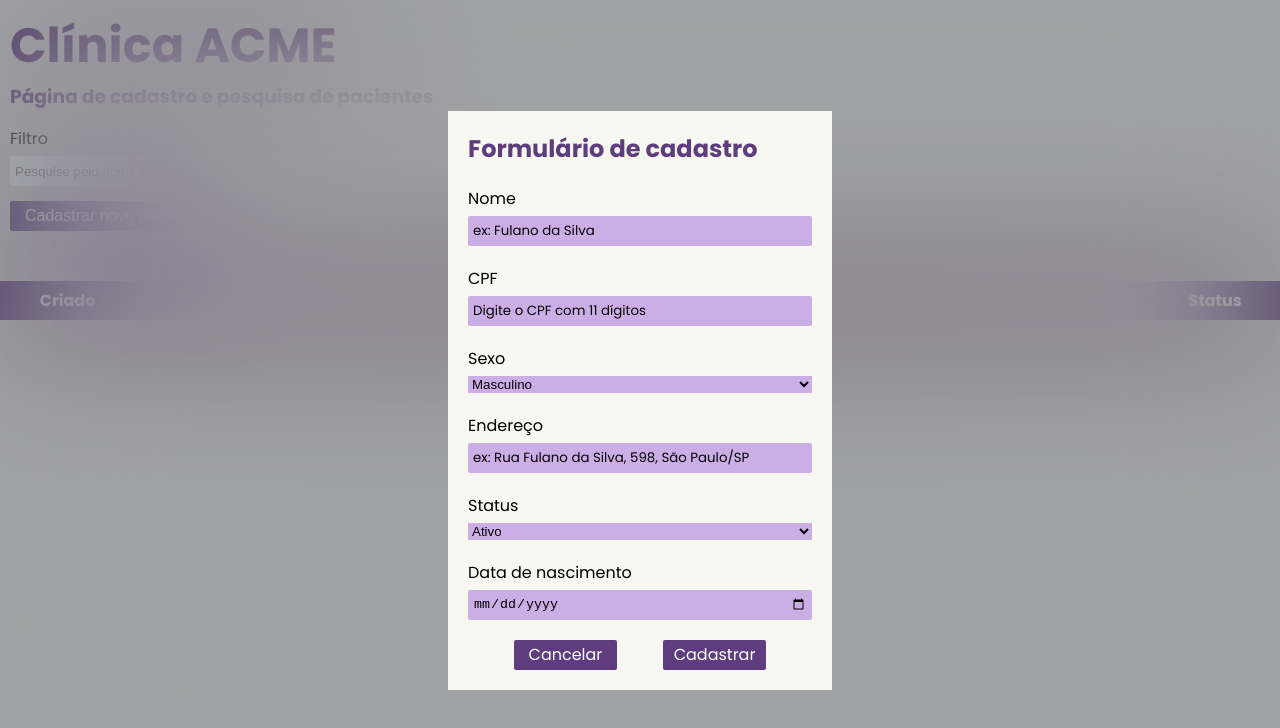
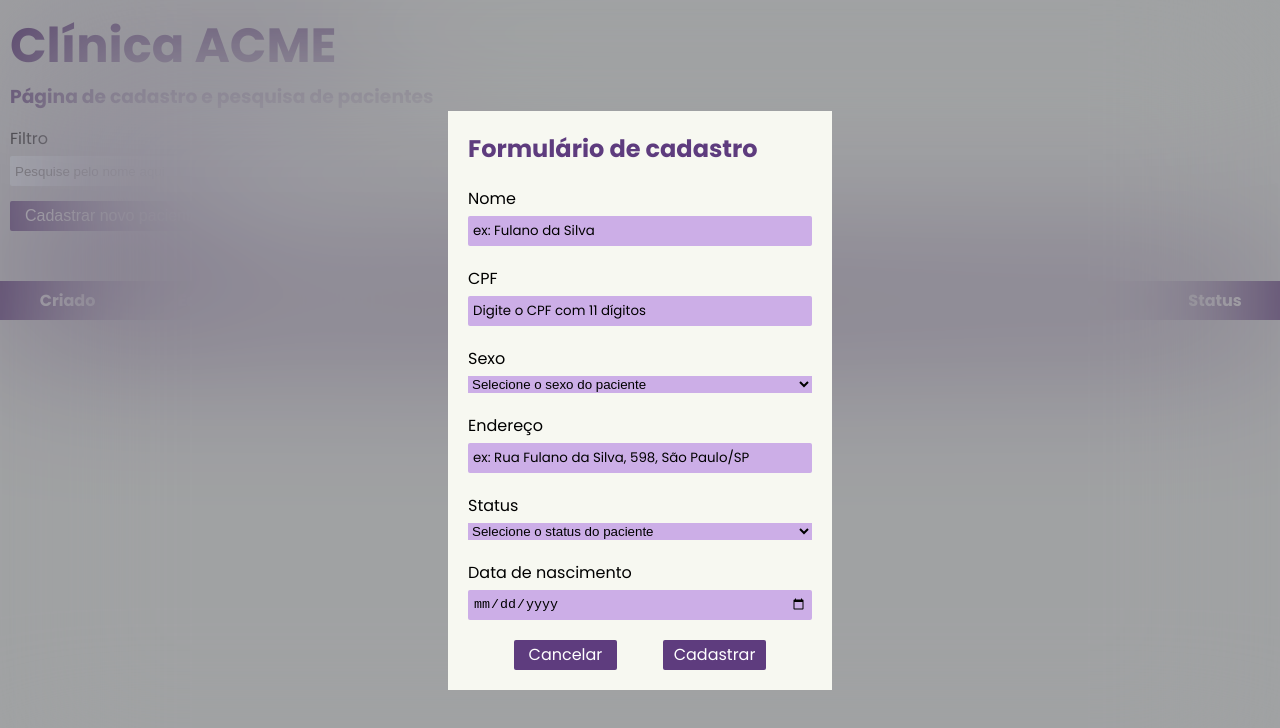
Before and after one commit to mallmann02/stable-js-interprocess, a React (Create React App) app: page / in a window 1280 px wide. Both pictures are taken after a click on the button "Cadastrar novo paciente". Shown: the top 728 px of the page. Built offline with nearby package versions, Linux system fonts and the light colour scheme; the HTML template or start-up script is replaced by a standard one.

Commit message:
fix(form): prevent user to select blank option

```diff
--- a/src/components/LabeledInput.jsx
+++ b/src/components/LabeledInput.jsx
@@ -38,6 +38,10 @@ function LabeledInput (props) {
                         onChange={(e) => onChangeFn(e.target.value)}
                         disabled={disabled}
                     >
+                        <option value="" selected disabled hidden>
+                            {`Selecione o ${labelText.toLowerCase()} do paciente`}
+                        </option>
+
                         {options.map((option, index) => (
                             <option key={index} value={option}>
                                 {option}
```
